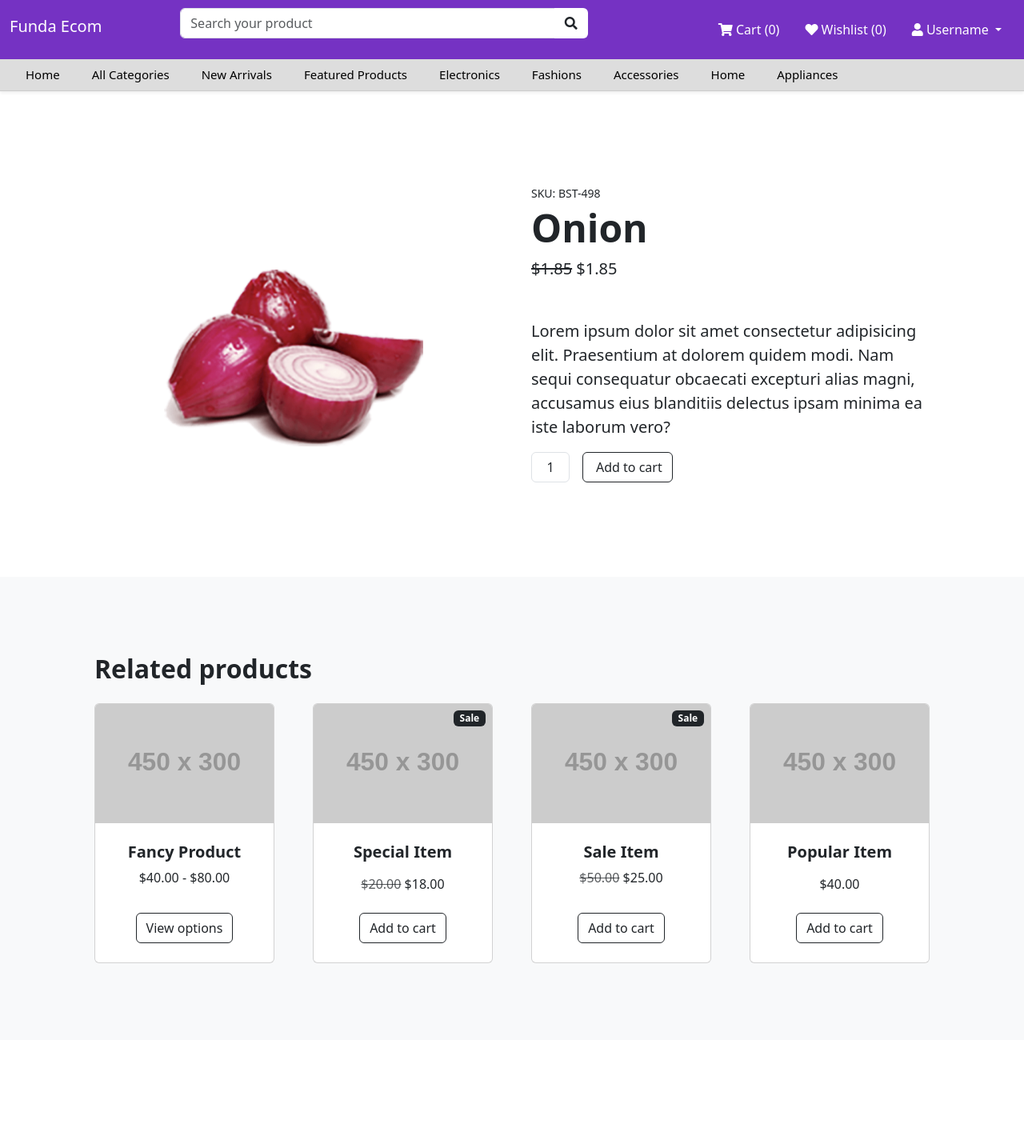
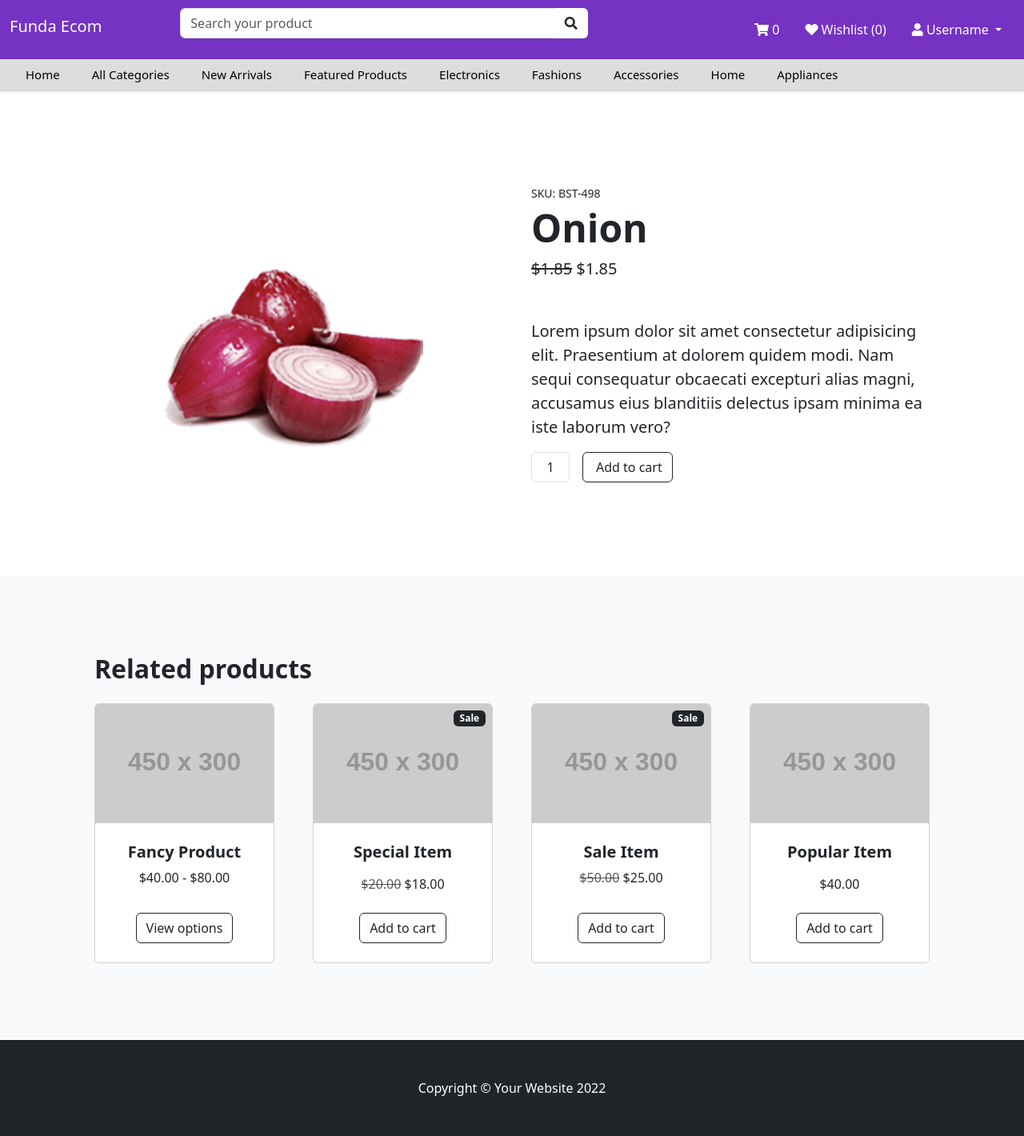
Before and after one commit to vijaypandiyan/E-Commerce, a Django app: a page that uses templates/store/base_1.html in a window 1280 px wide. Shown: the whole page at 80% size. Before the commit the page ends 1204 px from the top, so only its background shows below. Run offline with Django 4.2, Linux system fonts and the light colour scheme; data comes from the database, SQL or seed files in the repository; both versions use the stored data as it was after the commit; grey boxes labelled with a size stand in for pictures from a placeholder-image service; some libraries are stand-ins or nearby versions.

Commit message:
updated UI layout navbar and fixed the seesion issue and added basket summary page.

```diff
--- a/static/core/css/style1.css
+++ b/static/core/css/style1.css
@@ -171,7 +171,7 @@
     display: flex;
     align-items: center;
     justify-content: center;
-    padding-top: 17rem;
+    padding-top: \rem;
     padding-bottom: 10rem;
 }
 
--- a/templates/store/base_1.html
+++ b/templates/store/base_1.html
@@ -52,16 +52,9 @@
 
                         <li class="nav-item">
                             <a class="nav-link" href=" {% url 'basket:basket_summary' %}">
+
                                 <i class="fa fa-shopping-cart"></i>
-                                {% with total_qty=basket|length %}
-
-                                    {% if total_qty > 0 %}
-                                    Cart ({{ total_qty }})
-                                    {% else %}
-                                    Cart (0)
-                                    {% endif %}
-
-                                {% endwith %}
+                                    <span id = "basket-qty" class="basket-qty">{% if basket|length > 0 %} {{total_qty}} {% else %} 0 {% endif %}</span>
 
                             </a>
                         </li>
@@ -139,6 +132,11 @@
 
 {% endblock %}
 
+<!-- Footer-->
+<footer class="py-5 bg-dark">
+    <div class="container"><p class="m-0 text-center text-white">Copyright &copy; Your Website 2022</p></div>
+</footer>
+
 <script>
 
 </script>
--- a/templates/store/index.html
+++ b/templates/store/index.html
@@ -19,8 +19,6 @@
 </div>
 
 <div class="container bg-white">
-
-
     <div class="row">
         {% for product in products %}
         <div class="col-lg-3 col-sm-6 d-flex flex-column align-items-center justify-content-center product-item my-3">
@@ -49,6 +47,9 @@
 </div>
 
 
+
+
+
 <!-- home section ends -->
 
 
--- a/templates/store/products/detail.html
+++ b/templates/store/products/detail.html
@@ -22,7 +22,7 @@
                         </div>
                         <p class="lead">Lorem ipsum dolor sit amet consectetur adipisicing elit. Praesentium at dolorem quidem modi. Nam sequi consequatur obcaecati excepturi alias magni, accusamus eius blanditiis delectus ipsam minima ea iste laborum vero?</p>
                         <div class="d-flex">
-                            <input class="form-control text-center me-3" id="inputQuantity" type="num" value="1" style="max-width: 3rem" />
+                            <input class="form-control text-center me-3" id="inputQuantity" type="num" value="1" style="max-width: 3rem" value = {{product.qty}}/>
                             <button class="btn btn-outline-dark flex-shrink-0" type="button" value ="{{product.id}}" id ="add-button" >
                                 <i class="bi-cart-fill me-1"></i>
                                 Add to cart
@@ -140,67 +140,6 @@
         </section>
 
 
-<!--<div class="container" style="margin-top: 90px; min-height: 500px; min-width: 1000px; ">-->
-<!--    <div class="row d-flex justify-content-center">-->
-<!--        <div class="col-md-10">-->
-<!--            <div class="card border-0">-->
-<!--                <div class="row">-->
-<!--                    <div class="col-md-6">-->
-<!--                        <div class="images p-3">-->
-<!--                            <div class="text-center p-4"><img id="main-image"-->
-<!--                                                              src="{{ product.product_image.first.image.url }}"-->
-<!--                                                              alt="{{ product.name }}" width="300"/></div>-->
-<!--                            <div class="thumbnail text-center">-->
-<!--                                {% for image in product.product_image.all %}-->
-<!--                                <img id="product-images" onclick="change_image(this)" src="{{image.image.url}}"-->
-<!--                                     width="100">-->
-<!--                                {% endfor %}-->
-<!--                            </div>-->
-<!--                        </div>-->
-<!--                    </div>-->
-<!--                    <div class="col-md-6">-->
-<!--                        <div class="product p-4">-->
-<!--                            &lt;!&ndash;                            <div class="d-flex justify-content-between align-items-center">&ndash;&gt;-->
-<!--                            &lt;!&ndash;                                <div class="d-flex align-items-center"><i class="fa fa-long-arrow-left"></i> <span&ndash;&gt;-->
-<!--                            &lt;!&ndash;                                        class="ml-1">Back</span></div>&ndash;&gt;-->
-<!--                            &lt;!&ndash;                                <i class="fa fa-shopping-cart text-muted"></i>&ndash;&gt;-->
-<!--                            &lt;!&ndash;                            </div>&ndash;&gt;-->
-<!--                            <div class="mt-4 mb-3">-->
-<!--                                {% if product.in_stock %}-->
-<!--                                <h3><span class="badge text-bg-info">In Stock</span></h3>-->
-<!--                                {%else%}-->
-<!--                                <h3><span class="badge text-bg-info">Not In Stock</span></h3>-->
-<!--                                {% endif %}-->
-<!--                                <h1 class="product-name">{{product.title}}</h1>-->
-<!--                                   <p class="product-description">{{ product.description }}</p>-->
-<!--                                    <p class="product-price">Price: ${{ product.price }}/lb</p>-->
-<!--                                    <p class="product-category">Category: {{ product.category.name }}</p>-->
-<!--&lt;!&ndash;                                <div class="price d-flex flex-row align-items-center">&ndash;&gt;-->
-<!--&lt;!&ndash;                                    <span class="act-price">${{product.price}}</span>&ndash;&gt;-->
-<!--&lt;!&ndash;                                    &lt;!&ndash;                                <div class="ml-2"><small class="dis-price">$59</small> <span>40% OFF</span></div>&ndash;&gt;&ndash;&gt;-->
-<!--&lt;!&ndash;                                </div>&ndash;&gt;-->
-
-<!--                                    <label class="product-price" for="select">Qty</label>-->
-<!--                                    <select id="select" class="h5 store-select-dropdown">-->
-<!--                                      <option value="1">1</option>-->
-<!--                                      <option value="2">2</option>-->
-<!--                                      <option value="3">3</option>-->
-<!--                                      <option value="4">4</option>-->
-<!--                                    </select>-->
-
-<!--                            </div>-->
-
-
-<!--                            <div class="cart mt-4 align-items-left">-->
-
-<!--                                <button id = add-button type="button" value ="{{product.id}}" class="btn btn-primary add-to-cart-btn">Add to cart</button>-->
-<!--                            </div>-->
-<!--                        </div>-->
-<!--                    </div>-->
-<!--                </div>-->
-<!--            </div>-->
-<!--        </div>-->
-<!--    </div>-->
 
     <script>
        function change_image(image){
@@ -223,7 +162,8 @@
                 action: 'post'
               },
               success: function (json) {
-                document.getElementById("basket-qty").innerHTML = json.qty
+                alert(json.qty)
+                 $('#basket-qty').text(json.qty)
               },
               error: function (xhr, errmsg, err) {}
             });
```
Also changed, not shown: db.sqlite3.
